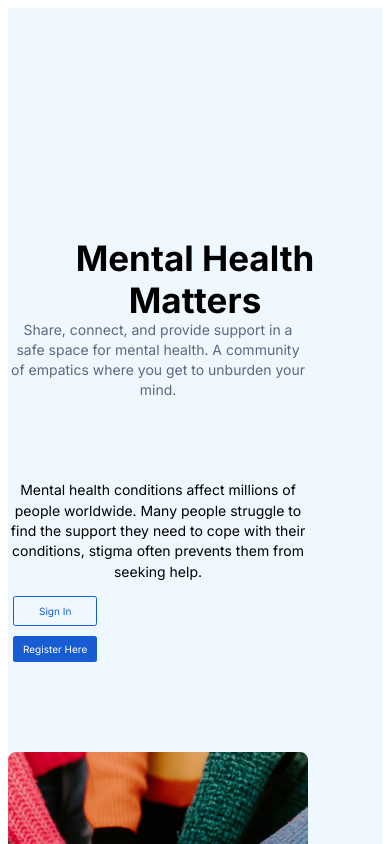
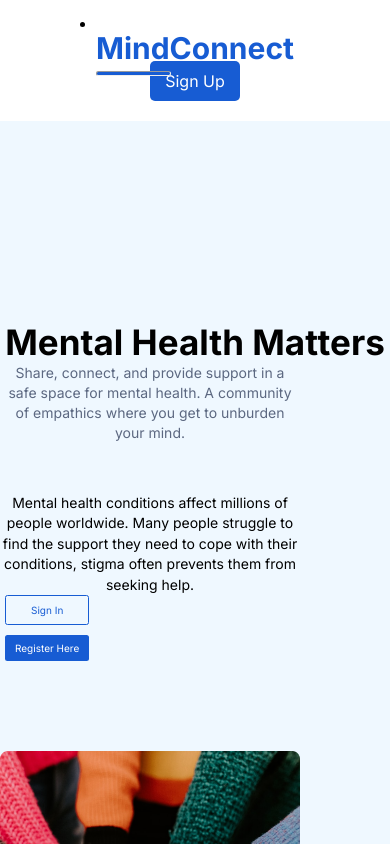
Before and after one commit to jezes70/live-project, a React (Vite) app: page / in a window 390 px wide. Shown: the top 844 px of the page. Built offline with nearby package versions, Linux system fonts and the light colour scheme.

Commit message:
hero-section

```diff
--- a/src/Component/Hero/Hero.tsx
+++ b/src/Component/Hero/Hero.tsx
@@ -1,33 +1,35 @@
-import React from "react"
-import "./hero.css"
+import React from "react";
+import "./hero.css";
+import {Link } from "react-router-dom"
 
-export default function Landing() {
+export default function Hero() {
   return (
     <div>
-
       <main>
-
         <section id="a">
-
           <h1>Mental Health Matters</h1>
-
-<p id="numberOne">Share, connect, and provide support in a safe space for mental health. A community of empatics where you get to unburden your mind.</p>
-
-<p id="numberTwo">Mental health conditions affect millions of people worldwide. Many people struggle to find the support they need to cope with their conditions,
-   stigma often prevents them from seeking help.
-
+          <p id="numberOne">
+            Share, connect, and provide support in a safe space for mental
+            health. A community of empathics where you get to unburden your
+            mind.
           </p>
-
+          <p id="numberTwo">
+            Mental health conditions affect millions of people worldwide. Many
+            people struggle to find the support they need to cope with their
+            conditions, stigma often prevents them from seeking help.
+          </p>
           <button id="first">Sign In</button>
-
           <button id="second">Register Here</button>
-
         </section>
         <section id="b">
-<img src="./images/Frame 8409 (3).png" alt="logo" height="640" width="617"/>
+          <img
+            src="./images/Frame 8409 (3).png"
+            alt="logo"
+            height="640"
+            width="617"
+          />
         </section>
       </main>
     </div>
-
-  )
+  );
 }
--- a/src/Component/Hero/hero.css
+++ b/src/Component/Hero/hero.css
@@ -1,30 +1,30 @@
-
-main{
+main {
   width: 100%;
   display: flex;
   flex-direction: row;
   height: 100vh;
-  background: #EFF8FF;
+  background: #eff8ff;
 }
-@media screen and (max-width: 850px){
-  main{
+
+@media screen and (max-width: 850px) {
+  main {
     width: 100%;
     display: flex;
     flex-direction: column;
-    background: #EFF8FF;
+    background: #eff8ff;
     height: auto;
     justify-content: center;
   }
 }
 
-main #a{
+main #a {
   width: 600px;
   margin-left: 100px;
   margin-top: 200px;
+  position: relative; /* Add this line */
 }
-
-@media screen and (max-width: 850px){
-  main #a{
+@media screen and (max-width: 850px) {
+  main #a {
     width: 100%;
     margin-left: auto;
     margin-right: auto;
@@ -33,82 +33,82 @@ main #a{
   }
 }
 
-main #a h1{
+main #a h1 {
   font-family: "Inter";
   font-size: 55px;
 }
-@media screen and (max-width: 850px){
-  main #a h1{
+
+@media screen and (max-width: 850px) {
+  main #a h1 {
     font-family: "Inter";
     font-size: 35px;
     text-align: center;
   }
 }
 
-
-main #a #numberOne{
+main #a #numberOne {
   font-family: "Inter";
   font-size: 16px;
   line-height: 20px;
   font-weight: 200;
-  color: #5C6881;
+  color: #5c6881;
   position: relative;
-  bottom: 30px;
+  bottom: 0;
 }
-@media screen and (max-width: 850px){
-  main #a #numberOne{
+
+@media screen and (max-width: 850px) {
+  main #a #numberOne {
     font-family: "Inter";
     font-size: 14px;
     font-weight: 200;
-    color: #5C6881;
+    color: #5c6881;
     /* position: relative;
     bottom: 15px; */
     width: 300px;
   }
 }
 
-main #a #numberTwo{
+main #a #numberTwo {
   font-family: "Inter";
   font-size: 16px;
   line-height: 26.4px;
   font-weight: 400;
   width: 450px;
   margin-top: 50px;
+}
 
-}
-@media screen and (max-width: 850px){
-  main #a #numberTwo{
+@media screen and (max-width: 850px) {
+  main #a #numberTwo {
     font-family: "Inter";
     font-size: 14px;
     line-height: 20.4px;
     font-weight: 400;
     margin-top: 50px;
     width: 300px;
-
   }
 }
 
-main #a #first{
+main #a #first {
   border-style: solid;
   border-width: 1px;
-border-color: #175CD3;
+  border-color: #175cd3;
   padding: 15px 20px;
   border-radius: 5px;
   font-family: "Inter";
-color: #175CD3;
+  color: #175cd3;
   background-color: rgba(255, 255, 255, 0);
   font-size: 16px;
 }
 
-@media screen and (max-width: 850px){
-  main #a #first{
+@media screen and (max-width: 850px) {
+  main #a #first {
     border-style: solid;
     border-width: 1px;
-    border-color: #175CD3;
+    border-color: #175cd3;
     padding: 8px 25px;
     border-radius: 2.5px;
     font-family: "Inter";
-    color: #175CD3;
+    color: #175cd3;
     background-color: rgba(255, 255, 255, 0);
     font-size: 10px;
     display: block;
@@ -117,28 +117,28 @@ font-size: 16px;
   }
 }
 
-main #a #second{
+main #a #second {
   border-style: none;
-border-color: #175CD3;
+  border-color: #175cd3;
   padding: 15px 25px;
   border-radius: 5px;
   font-family: "Inter";
-color: #fff;;
-background-color: #175CD3;
+  color: #fff;
+  background-color: #175cd3;
   font-size: 16px;
   position: relative;
   left: 60px;
 }
 
-@media screen and (max-width: 850px){
-  main #a #second{
+@media screen and (max-width: 850px) {
+  main #a #second {
     border-style: none;
-    border-color: #175CD3;
+    border-color: #175cd3;
     padding: 7px 10px;
     border-radius: 2.5px;
     font-family: "Inter";
-    color: #fff;;
-    background-color: #175CD3;
+    color: #fff;
+    background-color: #175cd3;
     font-size: 10px;
     display: block;
     position: relative;
@@ -147,106 +147,21 @@ left: 60px;
   }
 }
 
-main #b{
+main #b {
   width: 617px;
   height: 640px;
   margin-left: 100px;
   margin-top: 100px;
 }
 
-@media screen and (max-width: 850px){
-  main #b{
+@media screen and (max-width: 850px) {
+  main #b {
     margin-left: auto;
     margin-right: auto;
   }
 
-  main #b img{
+  main #b img {
     width: 300px;
     height: 323px;
   }
 }
-
-
-/* @media screen and (max-width: 850px) {
-  main{
-    width: 100%;
-    display: flex;
-    flex-direction: column;
-    background: #EFF8FF;
-    height: auto;
-  }
-
-  main #a{
-    width: 100%;
-    margin-left: auto;
-    margin-right: auto;
-    text-align: center;
-    background-color: aqua;
-  }
-
-  main #a h1{
-    font-family: "Inter";
-    font-size: 35px;
-    text-align: center;
-  }
-
-  main #a #numberOne{
-    font-family: "Inter";
-    font-size: 14px;
-    font-weight: 200;
-    color: #5C6881;
-    position: relative;
-    bottom: 15px;
-    width: 300px;
-  }
-
-  main #a #numberTwo{
-    font-family: "Inter";
-    font-size: 14px;
-    line-height: 20.4px;
-    font-weight: 400;
-    margin-top: 50px;
-    width: 300px;
-
-  }
-
-  main #a #first{
-  border-style: solid;
-  border-width: 1px;
-  border-color: #175CD3;
-  padding: 8px 25px;
-  border-radius: 2.5px;
-  font-family: "Inter";
-  color: #175CD3;
-  background-color: rgba(255, 255, 255, 0);
-  font-size: 10px;
-  display: block;
-  position: relative;
-  left: 5px;
-  }
-
-  main #a #second{
-  border-style: none;
-  border-color: #175CD3;
-  padding: 7px 10px;
-  border-radius: 2.5px;
-  font-family: "Inter";
-  color: #fff;;
-  background-color: #175CD3;
-  font-size: 10px;
-  display: block;
-  position: relative;
-  left: 5px;
-  top: 10px;
-  }
-
-  main #b{
-    margin-left: auto;
-    margin-right: auto;
-  }
-
-  main #b img{
-    width: 300px;
-    height: 323px;
-  }
-} */
--- /dev/null
+++ b/src/Component/Navbar/Navbar.tsx
@@ -0,0 +1,24 @@
+import React from 'react';
+import { Link } from 'react-router-dom';
+import './navbar.css';
+
+export default function Navbar() {
+  return (
+    <header>
+      <nav>
+        <ul>
+          <li>
+            <Link to="/" id="mind-connect"  onClick={() => console.log("i am back to home page")}>
+
+              MindConnect
+            </Link>
+          </li>
+          <hr />
+        </ul>
+      </nav>
+      <Link to="/registration" id="sign-up"  onClick={() => console.log("this is the registration page")}>
+        Sign Up
+      </Link>
+    </header>
+  );
+}
--- /dev/null
+++ b/src/Component/Navbar/navbar.css
@@ -0,0 +1,72 @@
+*{
+    padding: 0;
+    margin: 0;
+    box-sizing: border-box;
+}
+
+header{
+    width: 100%;
+    display: flex;
+    flex-direction: row;
+}
+
+header #mind-connect{
+    position: relative;
+    top: 30px;
+    text-decoration: none;
+    font-family: "Inter";
+    color: #175CD3;
+    font-size: 30px;
+    font-weight: 600;
+    left: 100px;
+}
+
+header nav hr{
+    position: relative;
+    top: 35px;
+    width: 75px;
+    left: 100px;
+    height: 5px;
+    background-color: #175CD3;
+    border-radius: 4px;
+}
+
+header #sign-up{
+    margin-left: auto;
+    margin-top: 30px;
+    margin-bottom: 30px;
+    padding: 10px 15px;
+    margin-right: 70px;
+    text-decoration: none;
+    background-color: #175CD3;
+    font-family: "Inter";
+    color: #fff;
+    border-radius: 5px;
+}
+
+
+
+
+  /* Media Queries */
+  @media (max-width: 768px) {
+    header {
+      flex-direction: column;
+      align-items: center;
+    }
+
+    header #mind-connect {
+      left: 0;
+      margin-top: 20px;
+      margin-bottom: 10px;
+      text-align: center;
+    }
+
+    header nav hr {
+      left: 0;
+    }
+
+    header #sign-up {
+      margin: 20px 0;
+      margin-right: 0;
+    }
+  }
--- a/src/page/LandingPage/LandingPage.tsx
+++ b/src/page/LandingPage/LandingPage.tsx
@@ -1,8 +1,10 @@
 import React from 'react'
 import Hero from "../../Component/Hero/Hero"
+import Navbar from "../../Component/Navbar/Navbar"
 export const LandingPage = () => {
   return (
     <div>
+      <Navbar/>
       <Hero/>
     </div>
   )
```
Lines whose indentation alone changed are shown as unchanged.
